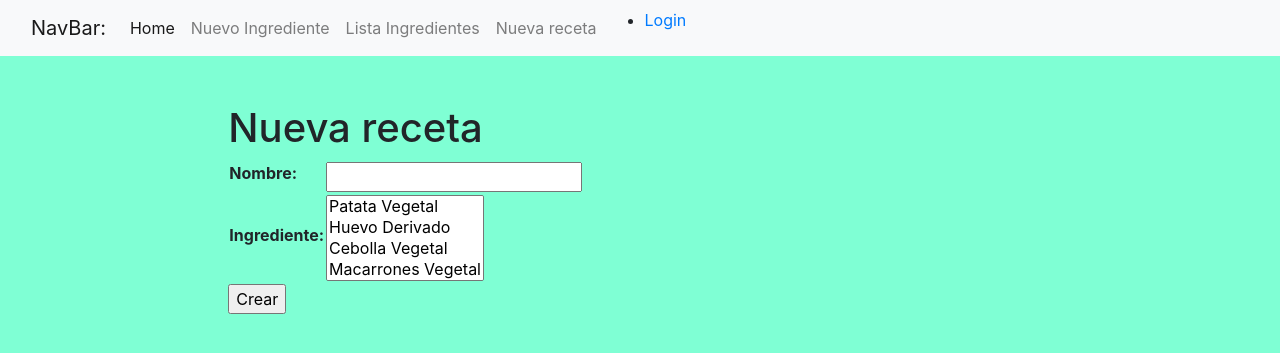
After one commit to DanielMartinCa/Recetario, a Django app: page /menu/crear_receta/ in a window 1280 px wide. The commit adds this page. Shown: the top 353 px of the page. Run offline with Django 3.2, Linux system fonts and the light colour scheme; data comes from the database, SQL or seed files in the repository.

Commit message:
Modificaciones en las clases y adición de templates

```diff
--- a/menu/models.py
+++ b/menu/models.py
@@ -1,6 +1,7 @@
 from django.db import models
 from django.conf import settings
-from django.db.models.aggregates import Avg
+
+
 
 # Create your models here.
 
@@ -8,18 +9,50 @@ from django.db.models.aggregates import Avg
 class Ingrediente(models.Model):
     nombre = models.CharField('Nombre',max_length=100)
     origen = models.CharField('Origen',max_length=100)#podrán ser animal, vegetal o derivado
-    valor = models.IntegerField('ValorNutricional', null=True)# 1,2 ó 3 por simplificar y utilizar luego medias
+    alergeno = models.CharField('alergeno', max_length=100, blank=True)
 
     def __str__(self):
-        return f'{self.nombre} {self.origen} {self.valor}'
+        return f'{self.nombre} {self.origen}'
     class Meta:
         verbose_name = 'Ingrediente'
 
 class Receta(models.Model):
     nombre = models.CharField('Nombre', max_length=100)
     ingredientes = models.ManyToManyField(Ingrediente, verbose_name='Ingrediente')
-    calidad = models.Avg( Ingrediente.valor)
+
+
     def __str__(self):
-        return f'{self.nombre} {self.ingredientes} {self.calidad}'
+        return f'{self.nombre} {self.ingredientes}'
     class Meta:
         verbose_name = 'Receta'
+
+class Persona(models.Model):
+    nombre= models.CharField('Nombre del comensal', max_length=100)
+    alergia = models.ManyToManyField(Ingrediente,verbose_name= 'Alergias del comensal')
+    plato = models.ForeignKey('Receta',on_delete=models.SET_NULL, null=True, verbose_name='Plato favorito')
+
+
+    def __str__(self):
+        return f'{self.nombre} {self.plato}'
+
+    class Meta:
+        verbose_name= 'Persona'
+
+class Imagen(models.Model):
+    titulo = models.CharField(max_length=255, verbose_name='título')
+    file = models.ImageField(upload_to="imagenes/%Y/%m/%d/", verbose_name='imagen',
+        height_field= 'alto', width_field='ancho')
+
+    ancho = models.IntegerField(editable=False, default=0)
+    alto = models.IntegerField(editable=False, default=0)
+    fecha_subida = models.DateTimeField(verbose_name='Fecha de subida', auto_now_add=True,
+        db_index=True, blank=True, null=True)
+    subida_por = models.ForeignKey(
+        settings.AUTH_USER_MODEL, verbose_name='Subida por usuario',
+        null=True, blank=True, editable=False,
+        on_delete=models.SET_NULL
+    )
+
+
+    def __str__(self):
+        return self.titulo
--- a/menu/templates/base.html
+++ b/menu/templates/base.html
@@ -32,6 +32,12 @@
           <li class="nav-item">
             <a class="nav-link" href="{% url 'crear_ingredientes' %}">Nuevo Ingrediente</a>
           </li>
+          <li class="nav-item">
+            <a class="nav-link" href="{% url 'listaIngredientes' %}">Lista Ingredientes</a>
+          </li>
+          <li class="nav-item">
+            <a class="nav-link" href="{% url 'crear_receta' %}">Nueva receta</a>
+          </li>
         </ul>
         <ul class="sidebar-nav">
           {% if user.is_authenticated %}
--- /dev/null
+++ b/menu/templates/crear_receta.html
@@ -0,0 +1,16 @@
+
+{% extends "base.html" %}
+
+
+{% block content %}
+  <h1>Nueva receta</h1>
+
+    <form action="" method="post">
+    {% csrf_token %}
+    <table>
+    {{ form.as_table }}
+    </table>
+    <input type="submit" value="Crear">
+  </form>
+
+{% endblock %}
--- a/menu/urls.py
+++ b/menu/urls.py
@@ -1,6 +1,10 @@
 from django.urls import  include, path
-from menu.views import CreaIngrediente
+from menu.views import CreaIngrediente, CreaReceta, subir_archivo, todos_ingredientes
 
 urlpatterns= [
     path('crear_ingredientes/', CreaIngrediente.as_view(), name = 'crear_ingredientes'),
+    path('subir_archivo/', subir_archivo, name = 'subir_archivo'),
+    path('listaIngredientes/', todos_ingredientes, name = 'listaIngredientes'),
+    path('crear_receta/', CreaReceta.as_view(), name ='crear_receta')
+
     ]
--- a/menu/views.py
+++ b/menu/views.py
@@ -1,6 +1,6 @@
 from django.shortcuts import render, redirect
 from django.views import generic
-from menu.models import Ingrediente
+from menu.models import Ingrediente, Receta
 from django.views.generic import ListView, CreateView
 from django.contrib import messages
 from django.contrib.messages.views import SuccessMessageMixin
@@ -35,3 +35,28 @@ class CreaIngrediente(SuccessMessageMixin, generic.CreateView):
     success_url = '/'
 
     success_message = "%(nombre)s %(origen)s se ha creado correctamente"
+
+class CreaReceta(SuccessMessageMixin, generic.CreateView):
+    model = Receta
+    fields = '__all__'
+    template_name = 'crear_receta.html'
+    success_url = '/'
+
+    success_message = "%(nombre)s se ha creado correctamente"
+def subir_archivo(request):
+    if request.method == 'POST':
+        nombre =request.FILES["file"].name
+        save_path = os.path.join(settings.MEDIA_ROOT, nombre)
+
+        with open(save_path, "wb") as output_file:
+            for chunk in request.FILES["file"].chunks():
+                output_file.write(chunk)
+
+        return render(request, 'subir_archivo.html', {'imagen': nombre})
+    else:
+        return render(request, 'subir_archivo.html')
+
+
+def todos_ingredientes(request):
+    ingredientes = Ingrediente.objects.all().order_by('nombre')
+    return render(request, 'listaIngredientes.html', context={'ingredientes':ingredientes})
```
Also changed, not shown: menu/admin.py (+6 -2 lines), menu/forms.py (added, +8 -0 lines), menu/templates/listaIngredientes.html (added, +12 -0 lines), menu/templates/subir_archivo.html (added, +14 -0 lines), arroz.jpeg (added), db.sqlite3, imagenes/2021/11/23/arroz.jpeg (added), menu/migrations/0005_auto_20211123_1030.py (added).
